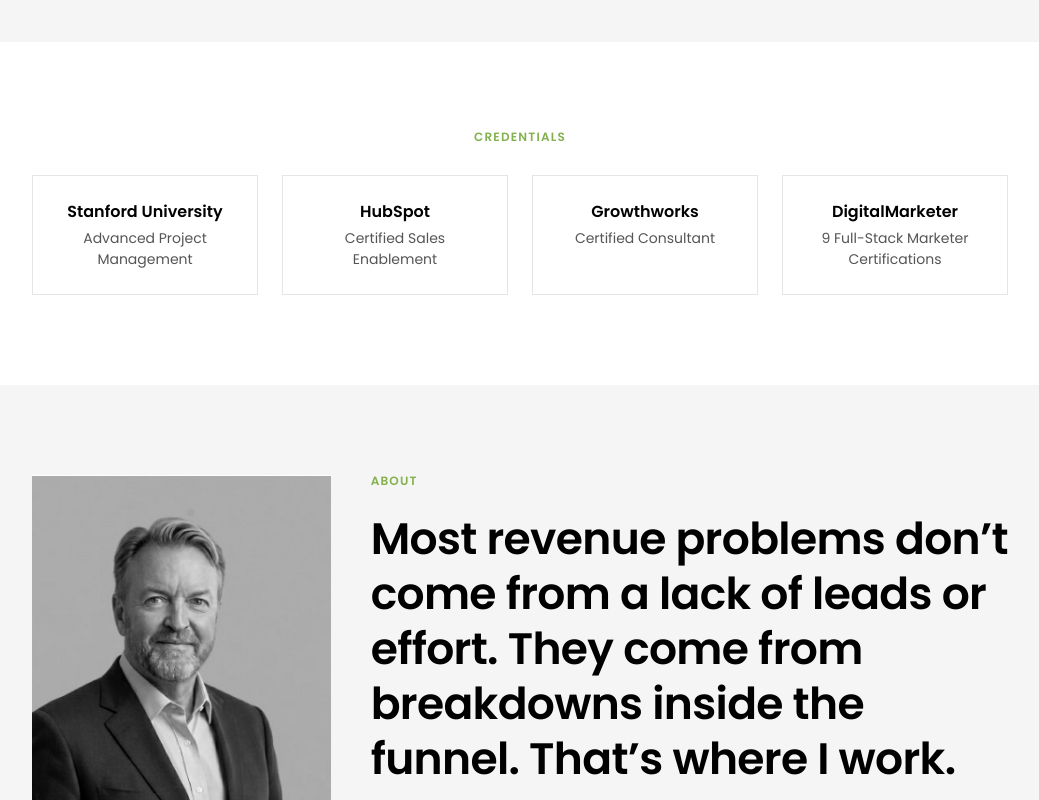
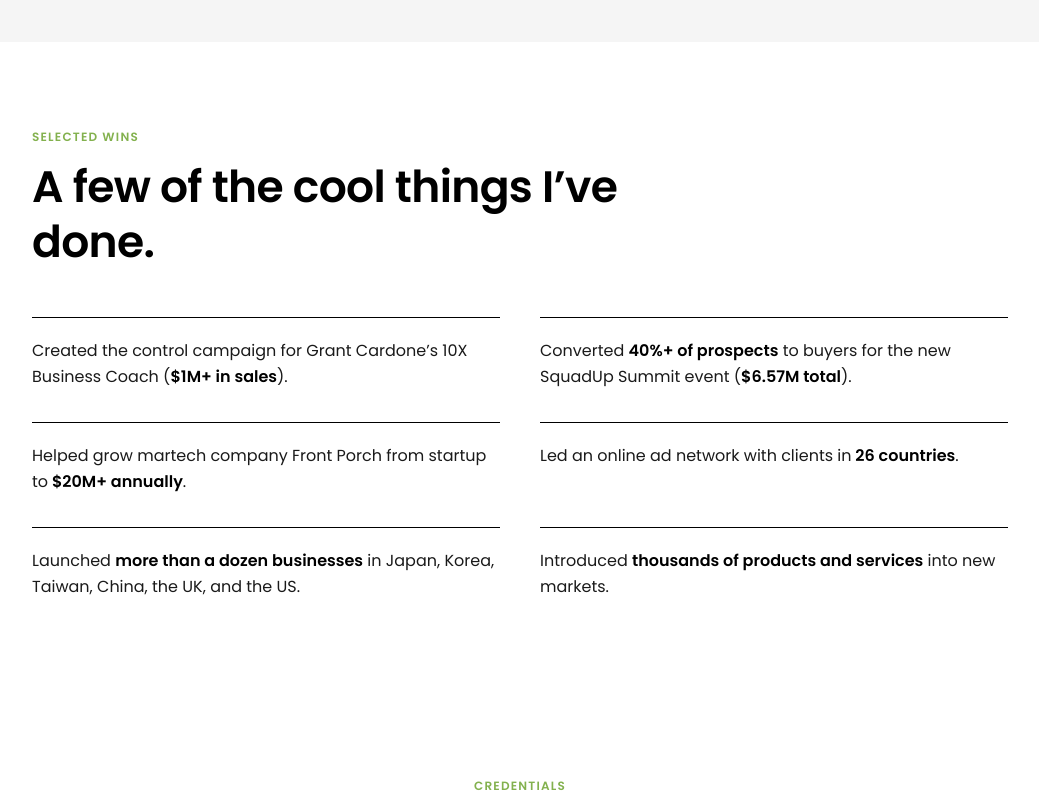
Before and after one commit to ndxtraders/revvaughn-com, a Next.js app: page / in a window 1280 px wide. Shown: the part 5920-6720 px from the top of the page, without its empty margins (120-1159 px from the left). Built offline with nearby package versions, Linux system fonts and the light colour scheme.

Commit message:
Add Selected Wins section between Testimonials and Credentials

```diff
--- a/app/page.js
+++ b/app/page.js
@@ -319,6 +319,55 @@ export default function Home() {
           </div>
         </Section>
 
+        {/* 8b. SELECTED WINS */}
+        <Section bg="paper" width="content">
+          <div className="max-w-prose mb-12">
+            <p className="eyebrow mb-4">Selected Wins</p>
+            <h2 className="text-h1 font-semibold text-ink leading-tight">
+              A few of the cool things I&rsquo;ve done.
+            </h2>
+          </div>
+          <ul className="grid md:grid-cols-2 gap-x-10 gap-y-8">
+            <li className="border-t border-ink pt-5">
+              <p className="text-body text-ink-soft leading-relaxed">
+                Created the control campaign for Grant Cardone&rsquo;s 10X Business Coach
+                (<span className="text-ink font-semibold">$1M+ in sales</span>).
+              </p>
+            </li>
+            <li className="border-t border-ink pt-5">
+              <p className="text-body text-ink-soft leading-relaxed">
+                Converted <span className="text-ink font-semibold">40%+ of prospects</span> to
+                buyers for the new SquadUp Summit event
+                (<span className="text-ink font-semibold">$6.57M total</span>).
+              </p>
+            </li>
+            <li className="border-t border-ink pt-5">
+              <p className="text-body text-ink-soft leading-relaxed">
+                Helped grow martech company Front Porch from startup to
+                <span className="text-ink font-semibold"> $20M+ annually</span>.
+              </p>
+            </li>
+            <li className="border-t border-ink pt-5">
+              <p className="text-body text-ink-soft leading-relaxed">
+                Led an online ad network with clients in
+                <span className="text-ink font-semibold"> 26 countries</span>.
+              </p>
+            </li>
+            <li className="border-t border-ink pt-5">
+              <p className="text-body text-ink-soft leading-relaxed">
+                Launched <span className="text-ink font-semibold">more than a dozen businesses</span>{' '}
+                in Japan, Korea, Taiwan, China, the UK, and the US.
+              </p>
+            </li>
+            <li className="border-t border-ink pt-5">
+              <p className="text-body text-ink-soft leading-relaxed">
+                Introduced <span className="text-ink font-semibold">thousands of products and
+                services</span> into new markets.
+              </p>
+            </li>
+          </ul>
+        </Section>
+
         {/* 9. CREDENTIALS */}
         <Section bg="paper" width="content">
           <p className="eyebrow mb-8 text-center">Credentials</p>
```
